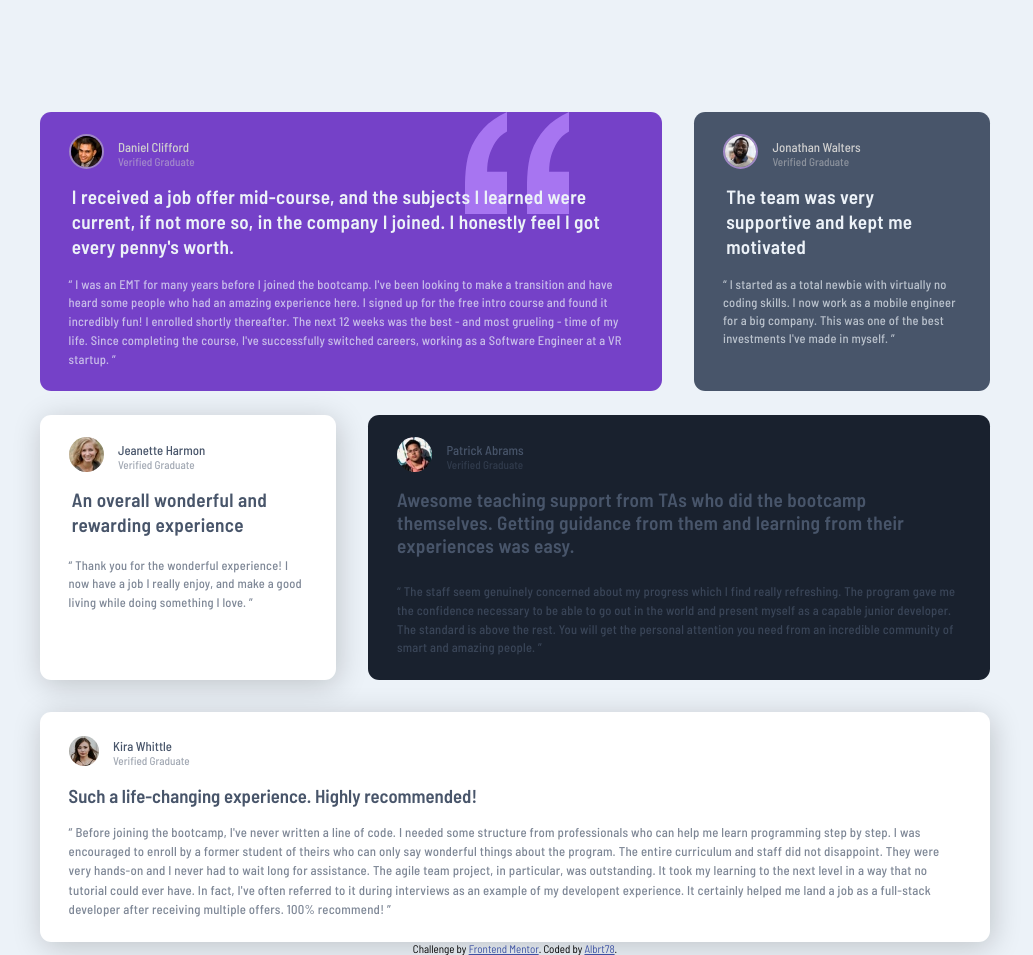
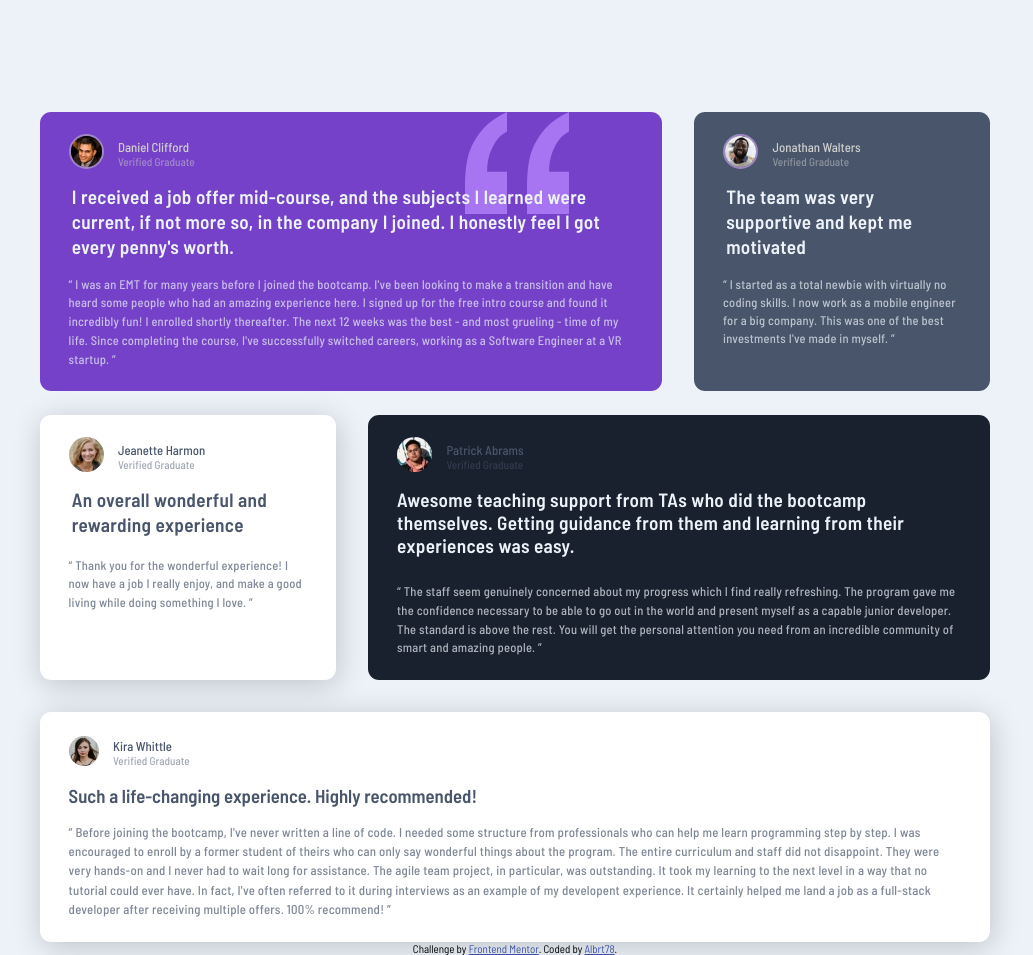
Before and after one commit to Albrt78/testimonialsgridsection.github.io, a plain HTML site: page index.html in a window 1280 px wide. Shown: the whole page, without its empty margins (125-1158 px from the left). Drawn offline with nearby package versions, Linux system fonts and the light colour scheme; files that its build step writes are made by us from their sources.

Commit message:
Update styles.scss

```diff
--- a/styles.scss
+++ b/styles.scss
@@ -272,7 +272,7 @@ body {
                         margin-top: 1rem;
                         letter-spacing: 0.021rem;
                         line-height: 1.2;
-                        color: $Very-dark-grayish-blue;
+                        color: $Light-grayish-blue;
                         font-weight: 600;
                         font-size: 1.2rem;
                     }
@@ -282,7 +282,7 @@ body {
                         letter-spacing: 0.015rem;
                         line-height: 1.5;
                         font-size: 0.785rem;
-                        color: $Very-dark-grayish-blue;
+                        color: $Light-grayish-blue;
                         font-weight: 600;
                         opacity: 70%;
                         font-weight: 500;
```
